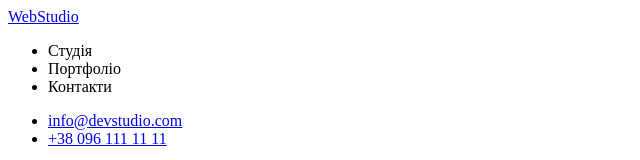
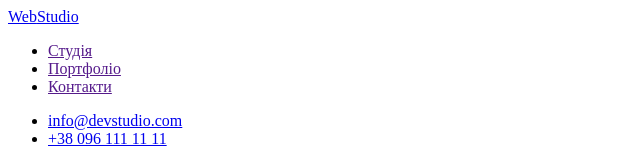
Before and after one commit to SergH1980/goit-markup-hw-01, a plain HTML site: page index.html in a window 1280 px wide. Shown: the top 160 px of the page, without its empty margins (0-640 px from the left). Drawn offline with Linux system fonts and the light colour scheme.

Commit message:
виправив навігатор

```diff
--- a/index.html
+++ b/index.html
@@ -12,9 +12,9 @@
       <nav>
         <a href="./index.html"> <span>Web</span>Studio</a>
         <ul>
-          <li><a href=""></a>Студія</li>
-          <li><a href=""></a>Портфоліо</li>
-          <li><a href=""></a>Контакти</li>
+          <li><a href="">Студія</a></li>
+          <li><a href="">Портфоліо</a></li>
+          <li><a href="">Контакти</a></li>
         </ul>
       </nav>
 
```
